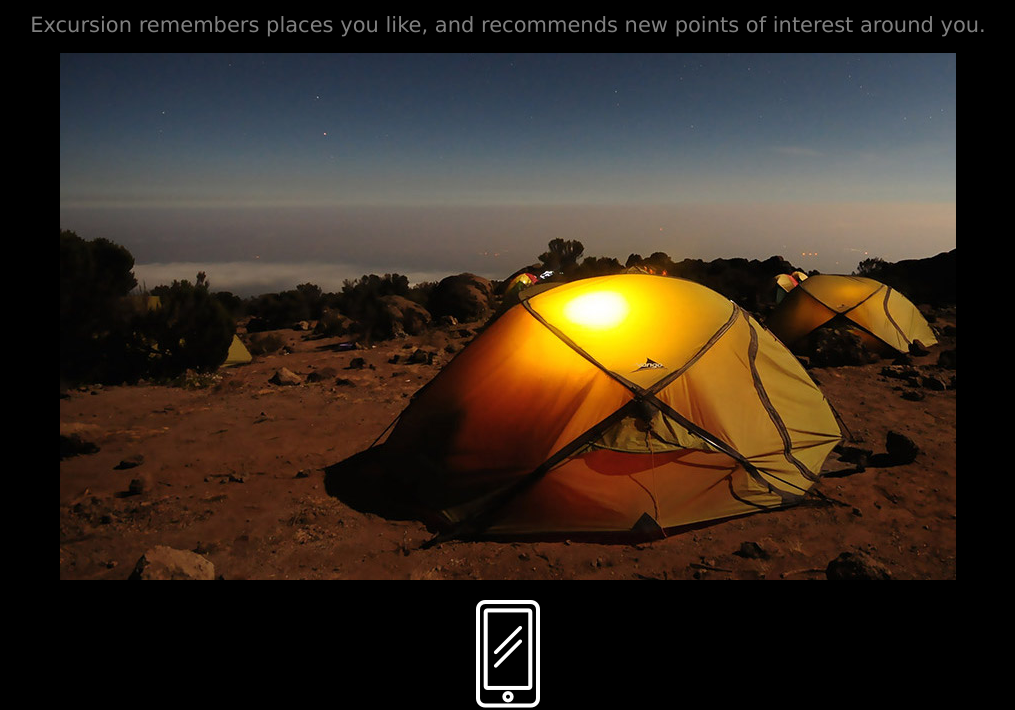
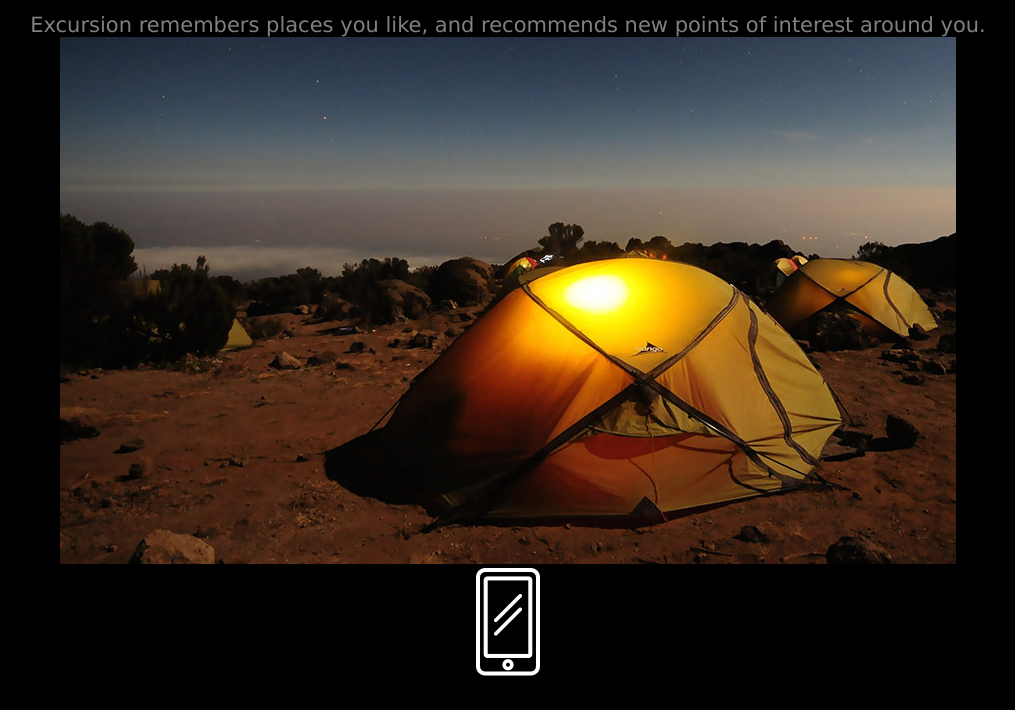
Before and after one commit to janackeh/excursion, a plain HTML site: page index.html in a window 1280 px wide. Shown: the part 412-1122 px from the top of the page, without its empty margins (132-1147 px from the left). Drawn offline with Linux system fonts and the light colour scheme.

Commit message:
changed to divs

```diff
--- a/index.html
+++ b/index.html
@@ -20,9 +20,9 @@
     <h2>Your personal travel guide</h2>
     <div class="p1"> Excursion remembers places you like, and recommends new points of interest around you.</div>
 
-    <p><img src="../images/camp.jpg" alt="camp"></p>
+    <div><img src="../images/camp.jpg" alt="camp"></div>
 
-    <p><img src="../images/phone.png" alt="phone graphic"></p>
+    <div><img src="../images/phone.png" alt="phone graphic"></div>
     <h2>Coming Soon for iPhone and Android</h2>
     <a href="#top">Download Excursion (Coming soon!)</a>
     <div class="p2">© Excursion</div>
```
